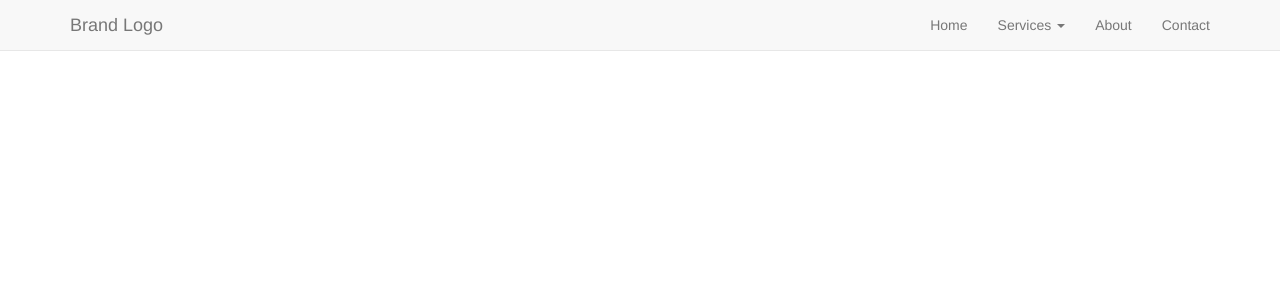
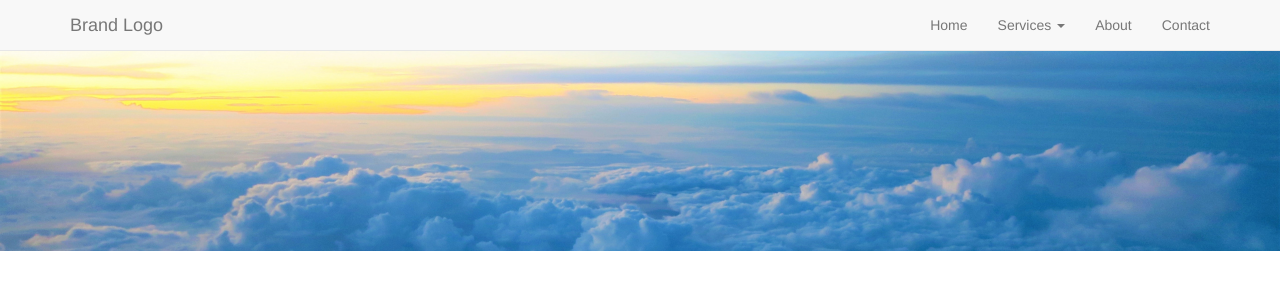
Before and after one commit to webdev0123/webdev0123.github.io, a plain HTML site: page index.html in a window 1280 px wide. Drawn offline with nearby package versions, Linux system fonts and the light colour scheme.

Commit message:
Added image

```diff
--- a/index.html
+++ b/index.html
@@ -7,9 +7,22 @@
   <link rel="stylesheet" href="https://maxcdn.bootstrapcdn.com/bootstrap/3.3.7/css/bootstrap.min.css">
   <script src="https://ajax.googleapis.com/ajax/libs/jquery/3.2.0/jquery.min.js"></script>
   <script src="https://maxcdn.bootstrapcdn.com/bootstrap/3.3.7/js/bootstrap.min.js"></script>
+
+  <style>
+	.current-logo {
+		background: transparent url(images/clouds.jpg) repeat center 40%;
+		background-size: cover;
+		z-index: 1;
+		padding: 100px 0;
+		position: relative;
+		-webkit-transition: all 0.8s ease-in-out;
+		-moz-transition: all 0.8s ease-in-out;
+		-o-transition: all 0.8s ease-in-out;
+		transition: all 0.8s ease-in-out;
+  </style>
 </head>
 <body>
-	<nav class="navbar navbar-default navbar-static-top">
+	<nav class="navbar navbar-default navbar-static-top" style="margin-bottom: 0px !important">
       <div class="container">
         <div class="navbar-header">
           <button type="button" class="navbar-toggle collapsed" data-toggle="collapse" data-target="#navbar" aria-expanded="false" aria-controls="navbar">
@@ -38,9 +51,7 @@
       </div>
     </nav>
 
-<div class="container" style="padding-left: 0px! important; padding-right: 0px !important">
-
-</div>
+	<div class="current-logo" style="padding-left: 0px! important; padding-right: 0px !important";></div>
 
 </body>
 </html>
```
Also changed, not shown: images/clouds.jpg (added).
